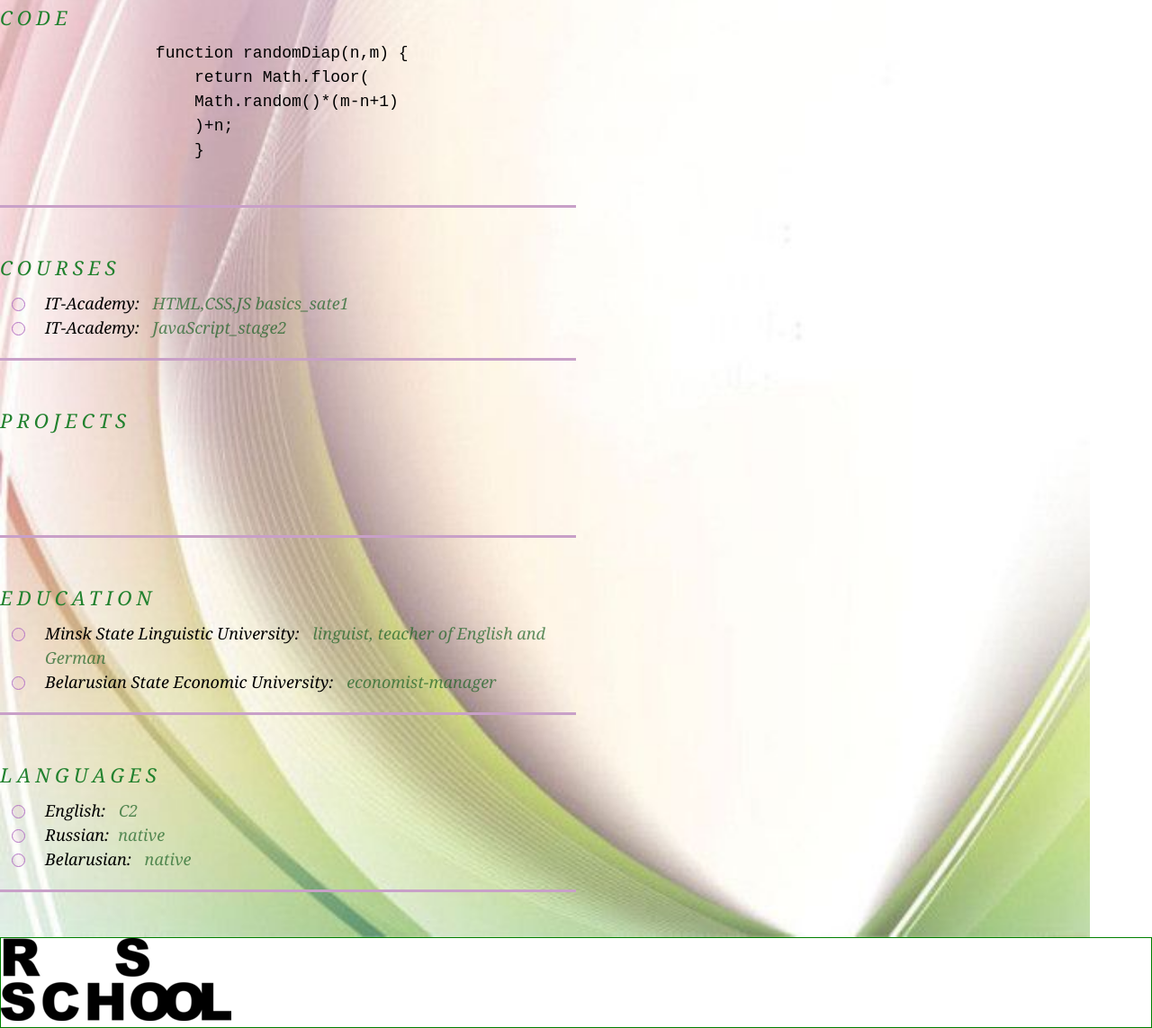
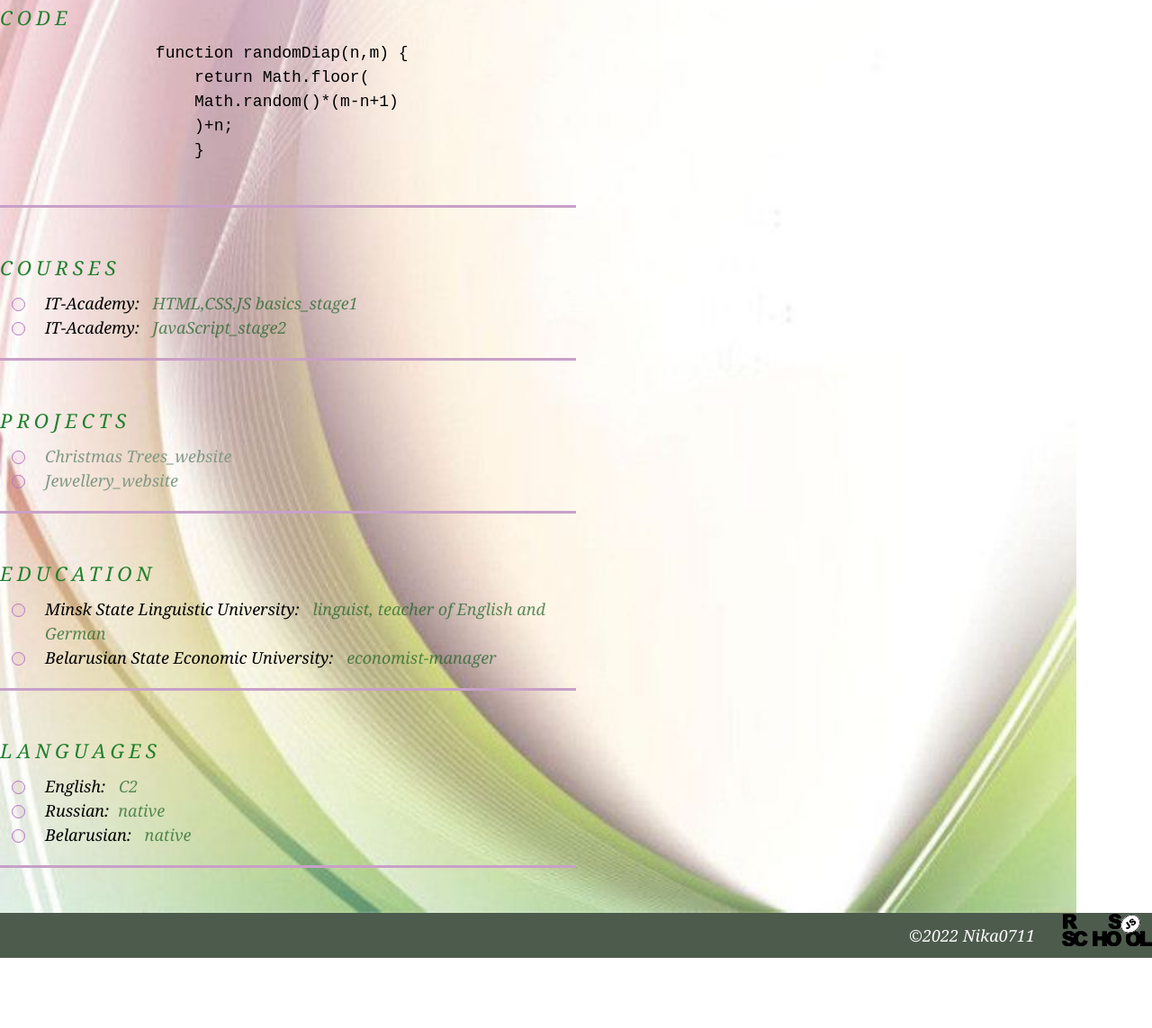
Before and after one commit to Nika0711/rsschool-cv-old, a plain HTML site: page index.html in a window 1280 px wide. Shown: the part 1160-2303 px from the top of the page at 90% size. After the commit the page ends 2225 px from the top, so only its background shows below. Drawn offline with Linux system fonts and the light colour scheme.

Commit message:
feat: add footer info

```diff
--- a/index.html
+++ b/index.html
@@ -20,7 +20,7 @@
           <li class="nav-item"><a href="#courses" class="nav-link">Courses</a></li>
           <li class="nav-item"><a href="#projects" class="nav-link">Projects</a></li>
           <li class="nav-item"><a href="#education" class="nav-link">Education</a></li>
-          <li class="nav-item"><a href="#english" class="nav-link">English</a></li>
+          <li class="nav-item"><a href="#languages" class="nav-link">Languages</a></li>
         </ul>
       </nav>
 </div>
@@ -82,16 +82,15 @@
         <section class="section" id="courses">
             <h2 class="section-title">Courses</h2>
             <ul>
-                <li class="section-item">IT-Academy: <span class="info">HTML,CSS,JS basics_sate1</span></li>
+                <li class="section-item">IT-Academy: <span class="info">HTML,CSS,JS basics_stage1</span></li>
                 <li class="section-item">IT-Academy: <span class="info">JavaScript_stage2</span></li>
             </ul>
         </section>
         <section class="section" id="projects">
             <h2 class="section-title">Projects</h2>
             <ul>
-                <li><a href=""></a></li>
-                <li><a href=""></a></li>
-                <li><a href=""></a></li>
+                <li class="section-item" ><a href="https://github.com/Nika0711/IT-Academy/blob/d0f334534d8e99f88b59fc22d2f170e7e5fcfd10/Lesson7/MAKET_elki/index.html"> Christmas Trees_website</a></li>
+                <li class="section-item" ><a href= "https://www.github.com/Nika0711/IT-Academy/blob/d0f334534d8e99f88b59fc22d2f170e7e5fcfd10/Final%20Maket_Jewellery/main.html"> Jewellery_website</a></li>
             </ul>
         </section>
         <section class="section" id="education">
@@ -107,14 +106,19 @@
                 <li class="section-item">English: <span class="info">C2</span> </li>
                 <li class="section-item">Russian:<span class="info">native</span></li>
                 <li class="section-item">Belarusian: <span class="info">native</span></li>
-
             </ul>
         </section>
     </div>
+
+
 </main>
 <footer class="footer">
     <div class="container"></div>
-    <img src="./assets/rs_school.ico" alt="icon">
+     <p class="footer-info">
+         <span>&#169;2022</span>
+         <span>Nika0711</span>
+    </p>
+    <div class="logo-container"><img src="./assets/svg/rs_school_js.svg" alt="icon"></div>
 </footer>
 
 
--- a/style.css
+++ b/style.css
@@ -37,7 +37,7 @@ body{
     box-sizing:border-box;
     outline:none;
 }
-.header{
+.header, .footer{
     background-color:#4D5B4D;
     font-size: 18px;
     font-weight: 400;
@@ -61,9 +61,6 @@ background-size: contain;
 
 
 }
-.footer{
-    border: solid 1px green;
-}
 .container {
     max-width: 1440px;
     margin: 0 auto;
@@ -72,6 +69,7 @@ background-size: contain;
     text-decoration: none;
     color: white;
     transition: color 0.5s;
+    cursor: pointer;
   }
 
   .link:hover {
@@ -170,3 +168,24 @@ background-size: contain;
 .contact-item{
   list-style-type: none;
 }
+.footer.container{
+  display:flex;
+  justify-content: space-between;
+}
+.footer-info {
+  font-size: 18px;
+  padding: 0 30px 0px 30px ;
+  line-height: 50px;
+  color:white;
+}
+.logo-container{
+  width: 100px;
+  background: url(./assets/svg/rs_school_js.svg);
+  background-repeat: no-repeat;
+  background-size:contain;
+
+}
+.footer{
+  display:flex;
+  justify-content: space-between;
+}
```
